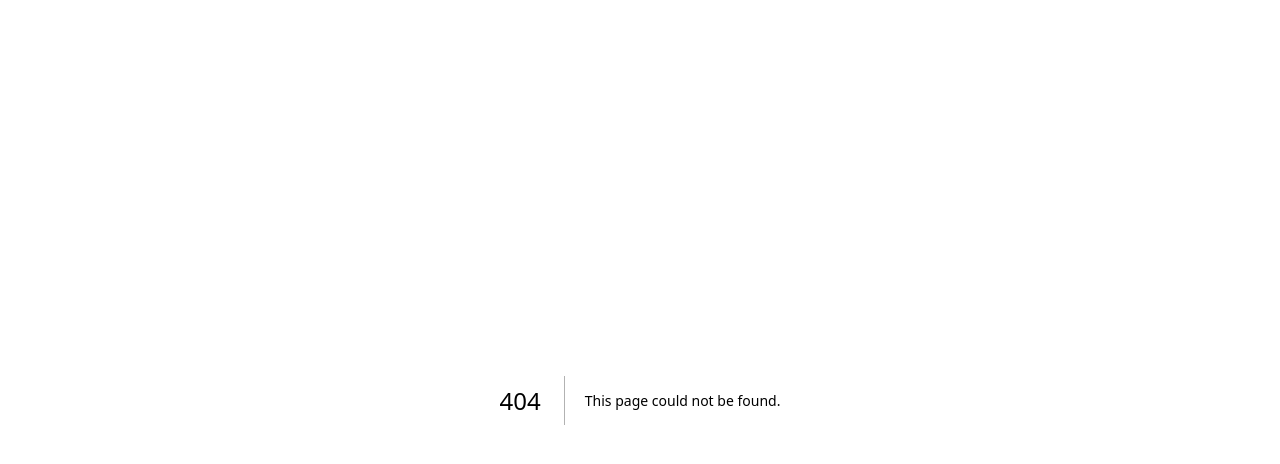
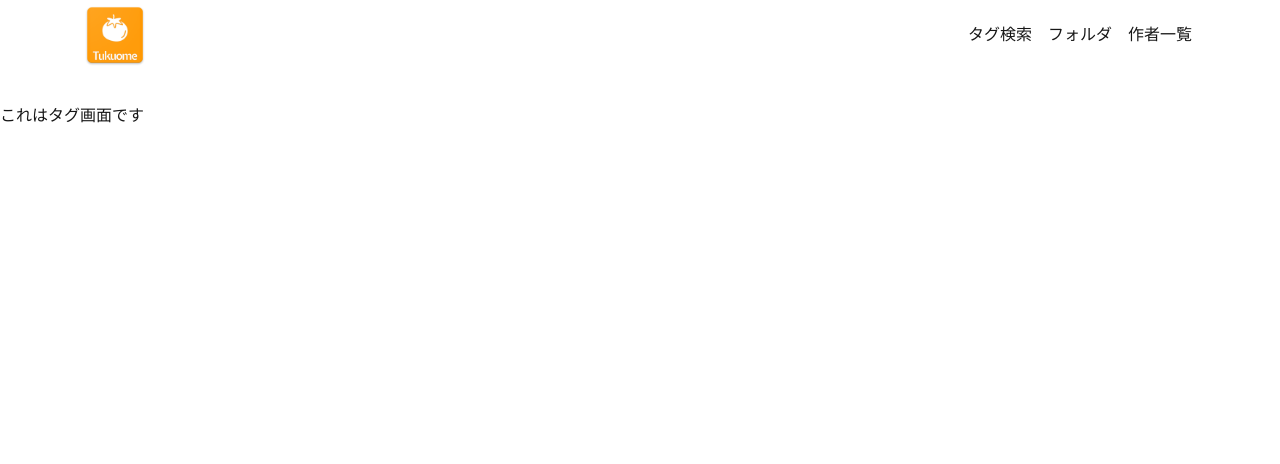
Before and after one commit to sasaki2110/tukuome3rd, a Next.js app: page /search/tag in a window 1280 px wide. Before the commit this address had no page. Shown: the top 464 px of the page. Built offline with nearby package versions, Linux system fonts and the light colour scheme.

Commit message:
タグ画面（枠だけ）への遷移まで。

```diff
--- a/app/components/NavBar.tsx
+++ b/app/components/NavBar.tsx
@@ -36,7 +36,7 @@ export default function NavBar() {
           </div>
           <div className="hidden md:block ">
             <ul className="flex flex-col md:flex-row justify-center md:justify-end items-end">
-              <Link href="/detail" className="block px-2 py-2 text-center">タグ検索</Link>
+              <Link href="/search/tag" className="block px-2 py-2 text-center">タグ検索</Link>
               <Link href="#" className="block px-2 py-2 text-center">フォルダ</Link>
               <Link href="#" className="block px-2 py-2 text-center">作者一覧</Link>
             </ul>
@@ -44,7 +44,7 @@ export default function NavBar() {
         </div>
         <div className={isOpen?"block":"hidden"}>
           <ul className="flex flex-col md:flex-row justify-center md:justify-end items-center">
-            <Link href="/detail" onClick={()=> {setIsOpen(!isOpen)}} className="block px-2 py-2 text-center">タグ検索</Link>
+            <Link href="/search/tag" onClick={()=> {setIsOpen(!isOpen)}} className="block px-2 py-2 text-center">タグ検索</Link>
             <Link href="#" onClick={()=> {setIsOpen(!isOpen)}} className="block px-2 py-2 text-center">フォルダ</Link>
             <Link href="#" onClick={()=> {setIsOpen(!isOpen)}} className="block px-2 py-2 text-center">作者一覧</Link>
           </ul>
--- /dev/null
+++ b/app/lib/biz.tsx
@@ -0,0 +1,21 @@
+import { GetAllRepos, GetReposByTitle } from '@/app/lib/dbaccess'
+import { Dispatch, SetStateAction } from 'react'
+
+// 自前の型定義のインポート
+import { Repo } from "../model/model";
+
+/**
+ * レシピ一覧取得（awaitで呼び出すための踏み台）
+ */
+export async function getAllRepos(setRepos: Dispatch<SetStateAction<Repo[] | undefined>>, u:string ) {
+    const repos = await GetAllRepos(u);
+    setRepos(repos);
+}
+
+/**
+ * レシピ取得by文字列（awaitで呼び出すための踏み台）
+ */
+export async function getReposByText(setRepos: Dispatch<SetStateAction<Repo[] | undefined>>, u:string, s: string) {
+    const repos = await GetReposByTitle(u, s);
+    setRepos(repos);
+}
--- a/app/lib/dbaccess.tsx
+++ b/app/lib/dbaccess.tsx
@@ -4,26 +4,14 @@
 // vercel postgres 用のインポート
 import { sql } from '@vercel/postgres'
 
-// クエリー結果の型宣言
-// レシピ型
-export type Repo = {
-    userid: string,
-    id_n: number,
-    image: string,
-    title: string,
-    rank: number,
-    reposu_n: number,
-    comment: string,
-    tag: string,
-    ismain: number,
-    issub: number,
-}
+// 型定義のインポート
+import { Repo } from '../model/model'
 
 /**
  * レシピ全件読み出し
  */
-export async function GetAllRepos() {
-    const data = await sql`select * from repo order by reposu_n desc`
+export async function GetAllRepos(userid: string) {
+    const data = await sql`select * from repo where userid = ${userid} order by reposu_n desc`
 
     const repos:Repo[] = JSON.parse(JSON.stringify(data.rows))
 
@@ -31,14 +19,16 @@ export async function GetAllRepos() {
 }
 
 /**
- * レシピ文字列検索
+ * レシピタイトル文字列検索
  */
-export async function GetReposByText(str: string) {
+export async function GetReposByTitle(userid: string, str: string) {
     // 検索文字列が無いと全件表示されるので、ヒットしないような値を指定して、表示を抑止
     if(str === "") {
         str = "hoge-fuga"
+    } else {
+        str = "%" + str + "%"
     }
-    const data = await sql`select * from repo where title like '%'||${str}||'%' order by reposu_n desc`
+    const data = await sql`select * from repo where userid = ${userid} and title like ${str} order by reposu_n desc`
 
     const repos:Repo[] = JSON.parse(JSON.stringify(data.rows))
 
--- /dev/null
+++ b/app/model/model.tsx
@@ -0,0 +1,74 @@
+// クエリー結果の型宣言
+
+// レシピ型（DB型）
+export type Repo = {
+    userid: string,
+    id_n: number,
+    image: string,
+    title: string,
+    rank: number,   // = 1 がいいね
+    reposu_n: number,
+    comment: string,
+    tag: string,
+    ismain: number, // = 9 が既読
+    issub: number,  // 未使用
+}
+
+// タグ型（DB型）
+export type Tag = {
+    /// Windows 版とは異なり、mobile/web版は使いやすい形に成形
+
+    /// タグのレベル
+    /// 0:大タグ
+    /// 1:中タグ
+    /// 2:小タグ
+    /// 3:極小タグ
+    level: number,
+
+    /// 表示用名称
+    ///
+    /// レベルに合わせた位置の文字列
+    ///
+    /// おかず　なら　おかず
+    /// おかず肉　なら　肉
+    /// おかず肉牛肉　なら　牛肉
+    dispname: string,
+
+    /// タグの識別子（大・中・小・極小を連結したもの）
+    name: string,
+}
+
+
+// 表示用タグ型（DISP型）
+export type DispTag = {
+    /// 表示用名称
+    ///
+    /// レベルに合わせた位置の文字列
+    ///
+    /// おかず　なら　おかず
+    /// おかず肉　なら　肉
+    /// おかず肉牛肉　なら　牛肉
+    dispname: string,
+
+    /// タグの識別子（大・中・小・極小を連結したもの）
+    name: string,
+
+    /// タグ選択画面で表示するイメージのURI
+    /// そのタグに含まれるレシピで、一番つくれぽ数の多いレシピのイメージURIを設定する
+    imageuri: string,
+
+    /// でも、タグにレシピが登録されていない場合もある
+    /// その時に、画像（ないから真っ白）の上に白く表示名を書いても見えない。
+    /// だから、レシピの無いタグは、黒で名前を表示したい。
+    ///
+    /// だから、テキスト色が白か黒かを判断する為に、イメージURIがあるかどうかを設定
+    /// 0:なし
+    /// 1:あり
+    hasimageuri: string,
+
+    /// タグ選択画面で、子タグがあるからドリルダウンするか、子タグがないからレシピを表示するかを判断
+    /// 画面上（処理上も）下記を設定する
+    /// 子タグあり：▼（ドリルダウンできるイメージ）　このタグが選ばれると、子タグの検索に行く
+    /// 子タグなし：そのタグに含まれるレシピの件数　　このタグが選ばれると、そのタグでレシピを検索するように一覧画面へ戻る
+    hsschildren: string,
+}
--- a/app/search/page.tsx
+++ b/app/search/page.tsx
@@ -4,11 +4,14 @@
 import Image from "next/image";
 
 // react用インポート
-import { useState , useEffect, Dispatch, SetStateAction } from 'react'
+import { useState , useEffect } from 'react'
 import { useRouter } from "next/navigation"
 
-// 自前のDBACCESS用インポート
-import { Repo, GetAllRepos, GetReposByText } from '@/app/lib/dbaccess'
+// 自前の型定義インポート
+import { Repo } from "../model/model";
+
+// 自前のビジネスロジックインポート
+import { getAllRepos, getReposByText } from "../lib/biz"
 
 // アイコンフォント用インポート
 import { FontAwesomeIcon } from "@fortawesome/react-fontawesome";
@@ -27,22 +30,6 @@ import { faCheck as faCheckSolid } from "@fortawesome/free-solid-svg-icons";
 // ステート用インポート
 import { useRecoilState } from "recoil";
 import { useridState, searchModeState, searchValueState } from "../atom/myatom";
-
-/**
- * レシピ一覧取得（awaitで呼び出すための踏み台）
- */
-async function getAllRepos(setRepos: Dispatch<SetStateAction<Repo[] | undefined>>) {
-    const repos = await GetAllRepos();
-    setRepos(repos);
-}
-
-/**
- * レシピ取得by文字列（awaitで呼び出すための踏み台）
- */
-async function getReposByText(setRepos: Dispatch<SetStateAction<Repo[] | undefined>>, s: string) {
-    const repos = await GetReposByText(s);
-    setRepos(repos);
-}
 
 export default function Home() {
     // レシピ用のステート
@@ -67,7 +54,7 @@ export default function Home() {
         setRepos(undefined)
 
         // 検索条件を設定
-        setSearchMode("text")
+        setSearchMode("byTitle")
         setSearchValue(e.target.value)
 
         // 探す画面（自分自身）を呼び出し
@@ -80,10 +67,10 @@ export default function Home() {
     useEffect(() => {
         if(repos === undefined) {
             if(searchMode === "all") {
-                getAllRepos(setRepos)
+                getAllRepos(setRepos, userid)
             }
-            if(searchMode === "text") {
-                getReposByText(setRepos, searchValue)
+            if(searchMode === "byTitle") {
+                getReposByText(setRepos, userid, searchValue)
             }
         }
     }, [repos])
--- /dev/null
+++ b/app/search/tag/page.tsx
@@ -0,0 +1,12 @@
+export default function Home() {
+    return (
+        <div>
+            <div>
+                <p>これはタグ画面です</p>
+            </div>
+            <div className="mt-20">
+                <p>これはタグ画面です</p>
+            </div>
+        </div>
+    )
+}
```
